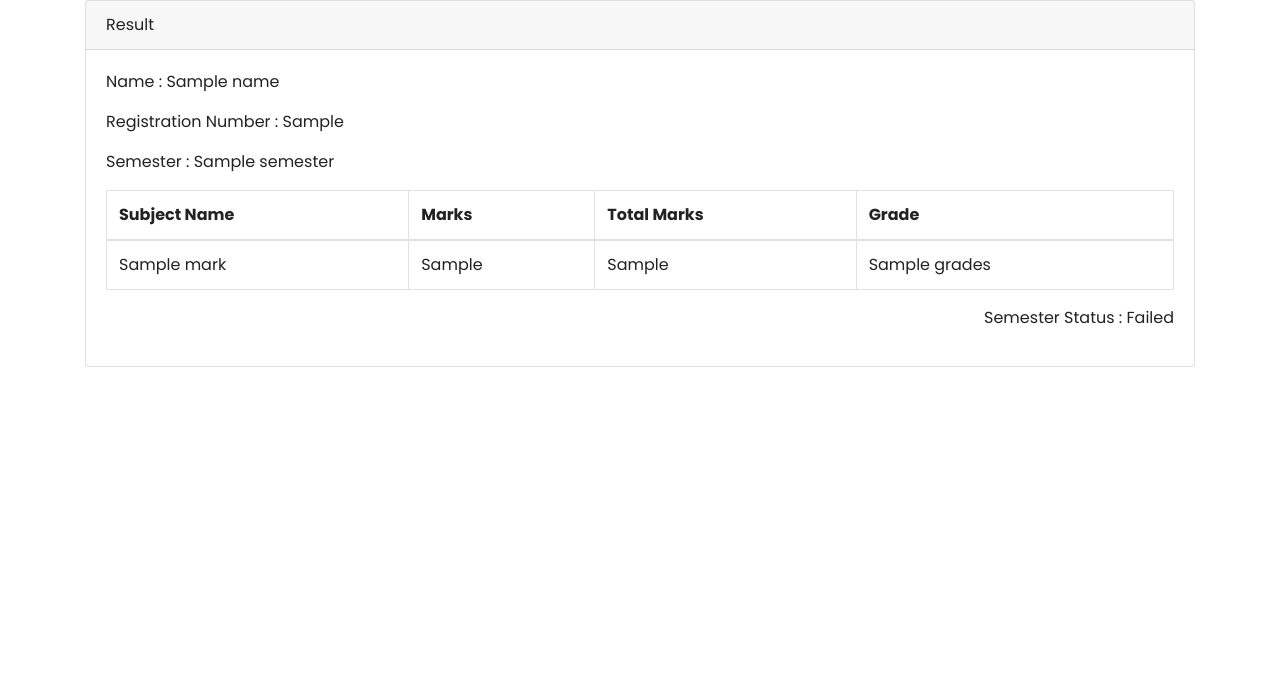
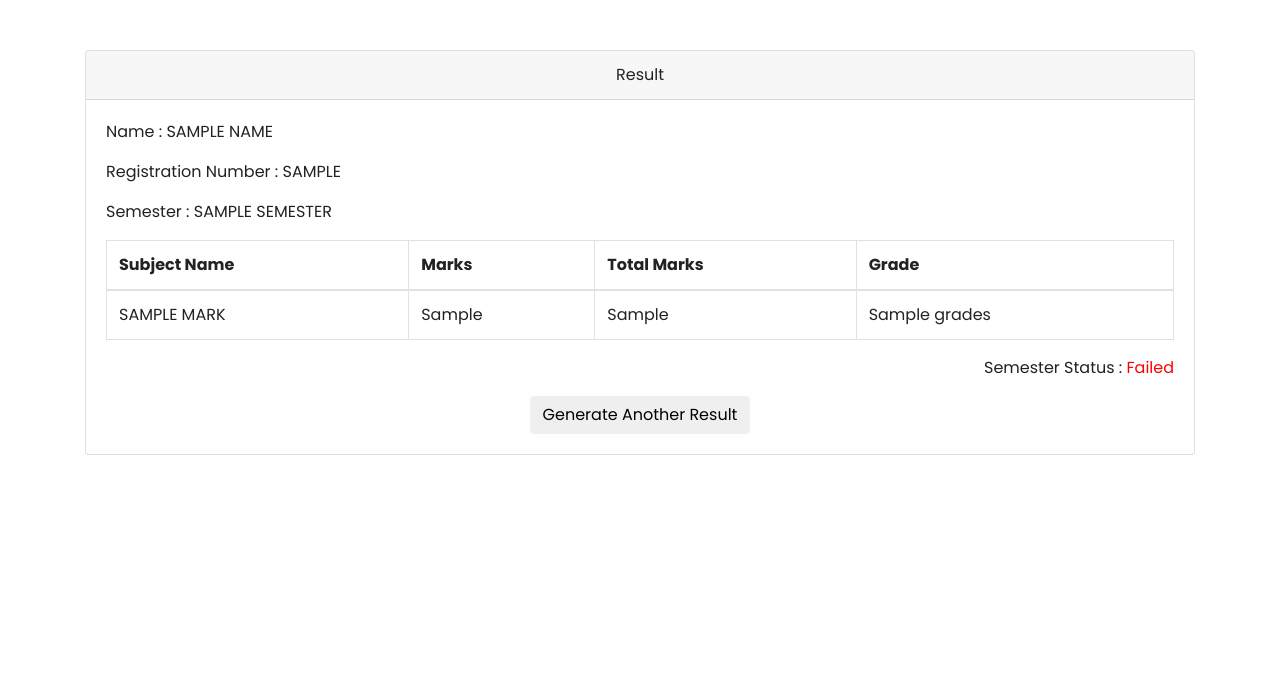
Before and after one commit to Jithin95/ABCD-Course, a Flask app: template Assignments/Class Assignments/marklist_flask/templates/marklist.html in a window 1280 px wide. Shown: the top 695 px of the page. Before the commit the page ends 367 px from the top, so only its background shows below. Run offline with Flask 2, Linux system fonts and the light colour scheme; the template is opened without the code that fills it: most values are stand-ins (such as "Sample title", 1, 10 or a date in 2020); some libraries are stand-ins or nearby versions.

Commit message:
"static files and validation"

```diff
--- a/Assignments/Class Assignments/marklist_flask/app.py
+++ b/Assignments/Class Assignments/marklist_flask/app.py
@@ -27,8 +27,12 @@ def calculateGrade(percent):
         else :
             return 'Invalid'
 
-@app.route("/", methods=['POST', 'GET'])
+@app.route("/", methods=['GET'])
 def index():
+    return render_template("index.html")
+
+@app.route("/result", methods=['GET', 'POST'])
+def resultMethod():
     if request.method == 'POST':
         # print(request.form['username'])
         username = request.form['user_name']
@@ -81,9 +85,10 @@ def index():
             else:
                 semstatus = "Failed"
 
+            # marks = {"name": username, "reg_no": reg_no, "sem":sem, "marklist": markslist, "sem_status": semstatus}
+            # resultMethod(marks)
             return render_template("marklist.html", name= username, reg_no = reg_no, semester= sem, marklist= markslist, sem_status= semstatus)
-    else:
-        return render_template("index.html")
+    # return render_template("marklist.html", name= marks["name"], reg_no = marks["reg_no"], semester= marks["sem"], marklist= marks["marklist"], sem_status= marks["sem_status"])
 
 if __name__=='__main__':
     app.debug = True
--- /dev/null
+++ b/Assignments/Class Assignments/marklist_flask/static/css/style.css
@@ -0,0 +1,30 @@
+@import url('https://fonts.googleapis.com/css?family=Poppins:400,500,700');
+html,
+body {
+    width: 100%;
+    height: 100%;
+    font-family: Poppins, sans-serif;
+    color: #222;
+}
+
+.contents {
+    margin-top: 50px;
+    margin-bottom: 50px;
+}
+
+
+.text-uppercase {
+    text-transform: uppercase;
+}
+
+.text-capitalise {
+    text-transform: capitalize;
+}
+
+.red-text {
+    color: red;
+}
+
+.green-text {
+    color: green;
+}
--- /dev/null
+++ b/Assignments/Class Assignments/marklist_flask/static/js/main.js
@@ -0,0 +1,10 @@
+function checkValidation() {
+    semesterElement =  document.getElementById("sem");
+    if (semesterElement.value == "selectsem") {
+        semesterElement.classList.add("is-invalid");
+        return false;
+    } else {
+        semesterElement.classList.remove("is-invalid");
+        return true;
+    }
+}
--- a/Assignments/Class Assignments/marklist_flask/templates/base.html
+++ b/Assignments/Class Assignments/marklist_flask/templates/base.html
@@ -6,32 +6,20 @@
     <title>Base Html</title>
     {% endblock %}
     <link rel="stylesheet" href="https://stackpath.bootstrapcdn.com/bootstrap/4.1.3/css/bootstrap.min.css" integrity="sha384-MCw98/SFnGE8fJT3GXwEOngsV7Zt27NXFoaoApmYm81iuXoPkFOJwJ8ERdknLPMO" crossorigin="anonymous">
-    <style>
-        @import url('https://fonts.googleapis.com/css?family=Poppins:400,500,700');
-        html,
-        body {
-            width: 100%;
-            height: 100%;
-            font-family: Poppins, sans-serif;
-            color: #222;
-        }
-
-        .contents {
-            margin-top: 50px;
-            margin-bottom: 50px;
-        }
-    </style>
+    <link rel="stylesheet" href={{ url_for('static', filename='css/style.css') }}>
 </head>
 
 <body>
     <div class="container">
-
         {% block body%} {% endblock %}
     </div>
 
     <script src="https://code.jquery.com/jquery-3.3.1.slim.min.js" integrity="sha384-q8i/X+965DzO0rT7abK41JStQIAqVgRVzpbzo5smXKp4YfRvH+8abtTE1Pi6jizo" crossorigin="anonymous"></script>
     <script src="https://cdnjs.cloudflare.com/ajax/libs/popper.js/1.14.3/umd/popper.min.js" integrity="sha384-ZMP7rVo3mIykV+2+9J3UJ46jBk0WLaUAdn689aCwoqbBJiSnjAK/l8WvCWPIPm49" crossorigin="anonymous"></script>
     <script src="https://stackpath.bootstrapcdn.com/bootstrap/4.1.3/js/bootstrap.min.js" integrity="sha384-ChfqqxuZUCnJSK3+MXmPNIyE6ZbWh2IMqE241rYiqJxyMiZ6OW/JmZQ5stwEULTy" crossorigin="anonymous"></script>
+    <script type="text/javascript" src={{ url_for('static', filename='js/main.js')}}>
+
+    </script>
 </body>
 
 </html>
--- a/Assignments/Class Assignments/marklist_flask/templates/marklist.html
+++ b/Assignments/Class Assignments/marklist_flask/templates/marklist.html
@@ -1,16 +1,16 @@
 {% extends 'base.html' %}
 
 {% block body%}
-    <div class="card">
-        <div class="card-header">
+    <div class="contents card">
+        <div class="card-header text-center">
             Result
         </div>
         <div class="card-body">
             <div class="row">
                 <div class="col-md-6 col-sm-12">
-                    <p>Name : {{name}}</p>
-                    <p>Registration Number : {{reg_no}}</p>
-                    <p>Semester : {{semester}}</p>
+                    <p>Name : <span class="text-uppercase">{{name}}</span></p>
+                    <p>Registration Number : <span class="text-uppercase">{{reg_no}}</span></p>
+                    <p>Semester : <span class="text-uppercase">{{semester}}</span></p>
                 </div>
             </div>
 
@@ -28,7 +28,7 @@
                         <tbody id="result-table-tbody">
                             {% for marks in marklist%}
                             <tr>
-                                <td>{{marks['sub_name']}}</td>
+                                <td><span class="text-uppercase">{{marks['sub_name']}}</span></td>
                                 <td>{{marks['sub_mark']}}</td>
                                 <td>{{marks['sub_tmark']}}</td>
                                 <td>{{marks['grades']}}</td>
@@ -43,11 +43,17 @@
             <!-- sem status -->
             <div class="row">
                 <div class="col-md-12 text-right">
-                    <p>Semester Status : {{sem_status}}</p>
+                    <p>Semester Status : {% if sem_status == "Failed" %} <span class="red-text">{{sem_status}}</span>
+                        {% else %} <span class="green-text">{{sem_status}}</span>
+                    {% endif %}</p>
                 </div>
             </div>
 
-
+            <div class="row">
+                <div class="col-md-12 text-center">
+                    <button type="button" name="back_to_home" class="btn" onclick="window.location.href='{{ url_for( 'index' ) }}';">Generate Another Result</button>
+                </div>
+            </div>
         </div>
 
     </div>
```
Also changed, not shown: Assignments/Class Assignments/marklist_flask/templates/index.html (+17 -19 lines).
